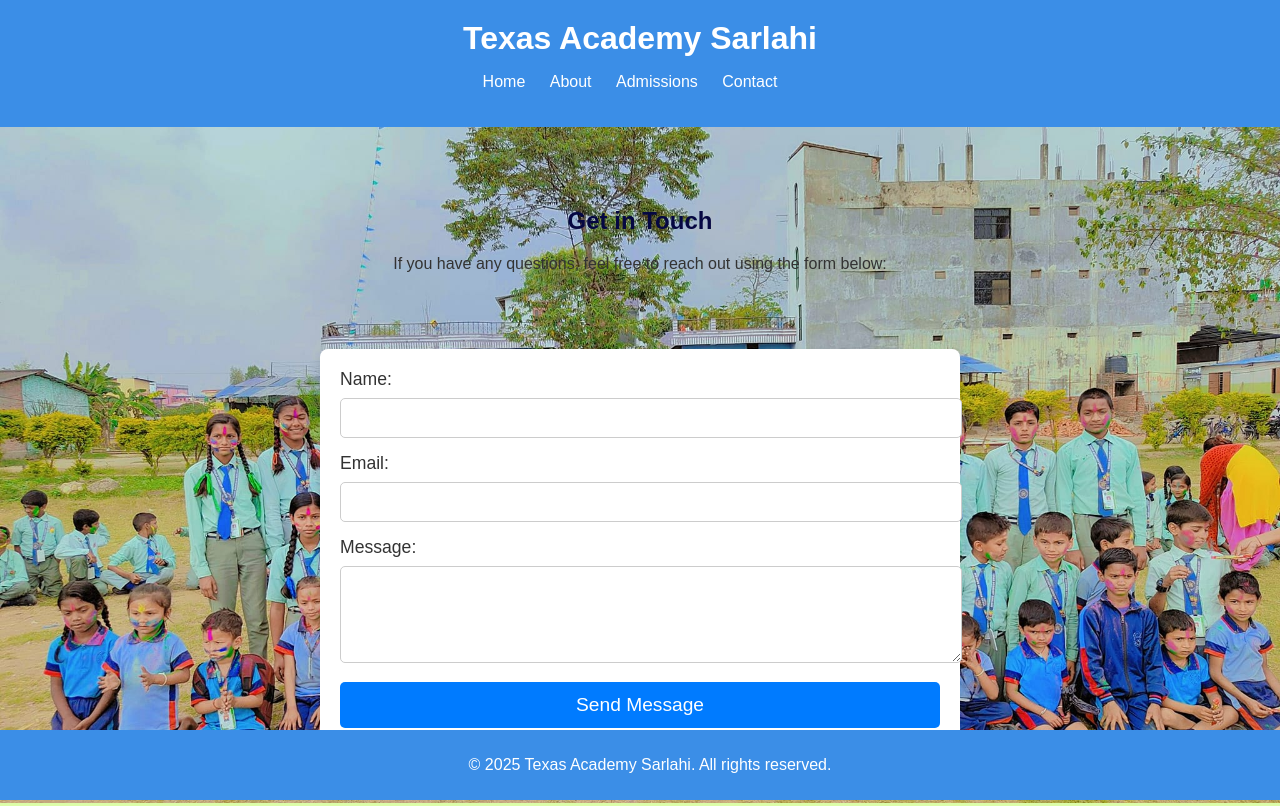
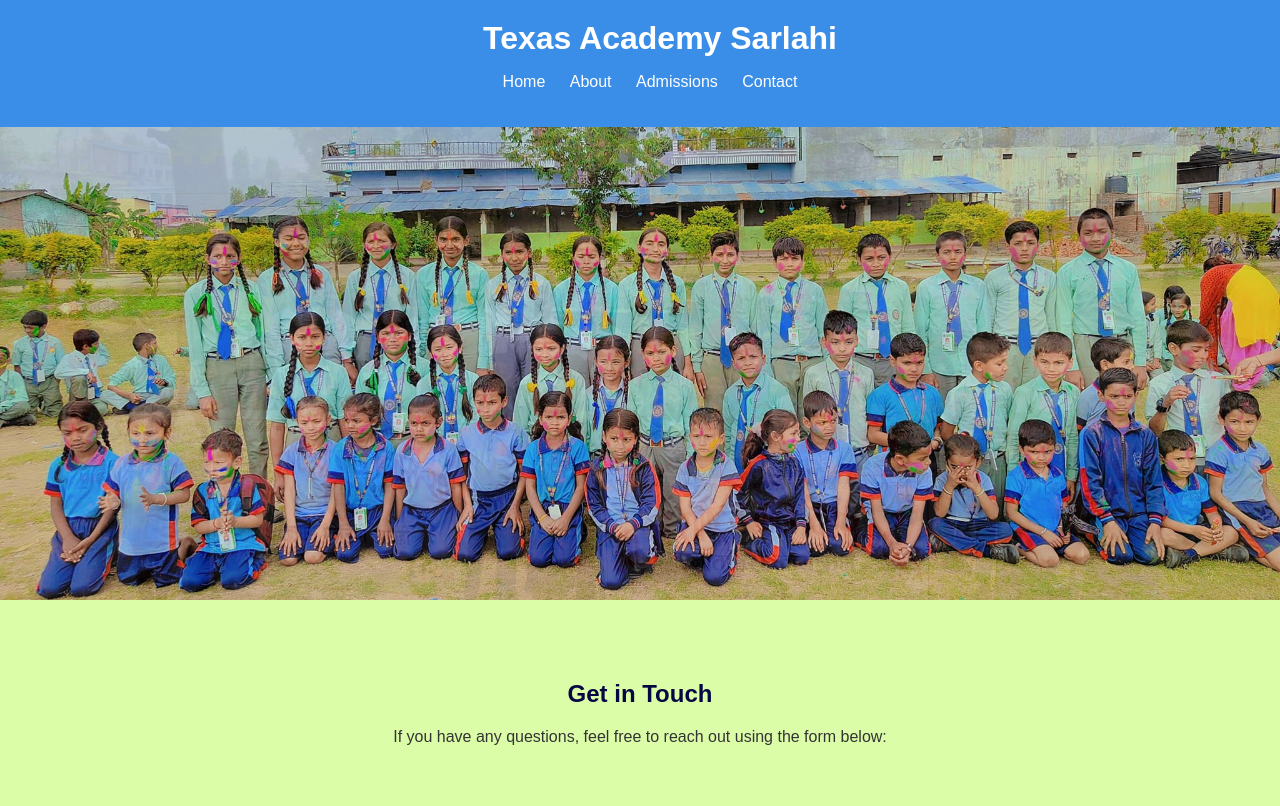
Before and after one commit to Sonu0510/school-website, a website: page index.html in a window 1280 px wide. Shown: the top 806 px of the page. Drawn offline with Linux system fonts and the light colour scheme.

Commit message:
set up div for background images in index.html and fixed navigation bar in all pages

```diff
--- a/css/style.css
+++ b/css/style.css
@@ -1,22 +1,19 @@
 /* General Styling for the Page */
 body {
   font-family: Arial, sans-serif;
-  background-image: url('../images/1.jpg');
-  background-size: cover;
-  background-repeat: no-repeat;
-  background-attachment: fixed;
-  transition: background-image 1s ease;
   background-color: #dcfda8;
   margin: 0;
   padding: 0;
   color: #333;
 }
 
-header {
+#header {
   background-color: #3b8ee7;
   color: white;
   padding: 20px;
   text-align: center;
+  position: fixed;
+  width: 100%;
 }
 
 header h1 {
@@ -38,12 +35,26 @@ nav ul li a {
   text-decoration: none;
 }
 
+#background-image {
+  background-image: url('../images/1.jpg');
+  background-size: cover;
+  background-repeat: no-repeat;
+  background-attachment: fixed;
+  transition: background-image 1s ease;
+  height: 600px;
+  width: 100%;
+}
+
+
+#form {
+  width: 100%;
+}
+
 footer {
   text-align: center;
   padding: 10px;
   background-color: #3b8ee7;
   color: white;
-  position: fixed;
   width: 100%;
   bottom: 0;
 }
--- a/index.html
+++ b/index.html
@@ -8,7 +8,7 @@
 </head>
 <body>
 
-  <div>
+  <div id="header">
     <header>
       <h1>Texas Academy Sarlahi</h1>
       <nav>
@@ -22,7 +22,9 @@
     </header>
   </div>
 
-  <div>
+  <div id="background-image"></div>
+
+  <div id="form">
     <main>
       <section>
         <h2>Get in Touch</h2>
--- a/js/script.js
+++ b/js/script.js
@@ -1,11 +1,28 @@
-// script.js
-const images = ['../images/1.jpg', '../images/2.jpg', '../images/3.jpg', '../images/4.jpg', '../images/5.jpg', '../images/6.jpg', '../images/7.jpg', '../images/8.jpg'];
+
+
+const images = [
+    '../images/1.jpg',
+    '../images/6.jpg',
+    '../images/3.jpg',
+    '../images/4.jpg',
+    '../images/5.jpg',
+    '../images/7.jpg'
+];
+
 let currentIndex = 0;
 
 function changeBackground() {
-    document.body.style.backgroundImage = `url('${images[currentIndex]}')`;
+    const bgDiv = document.getElementById('background-image');
+    if (bgDiv) {
+        bgDiv.style.backgroundImage = `url('${images[currentIndex]}')`;
+        bgDiv.style.backgroundSize = 'cover';
+        bgDiv.style.backgroundPosition = 'center';
+    }
+
     currentIndex = (currentIndex + 1) % images.length; // Loop through images
 }
 
 // Change background image every 5 seconds (adjust timing as needed)
 setInterval(changeBackground, 5000); // 5000 milliseconds = 5 seconds
+
+changeBackground();
```
Also changed, not shown: about.html (+3 -1 lines), admissions.html (+3 -1 lines), contact.html (+3 -1 lines). Lines whose indentation alone changed are shown as unchanged.
